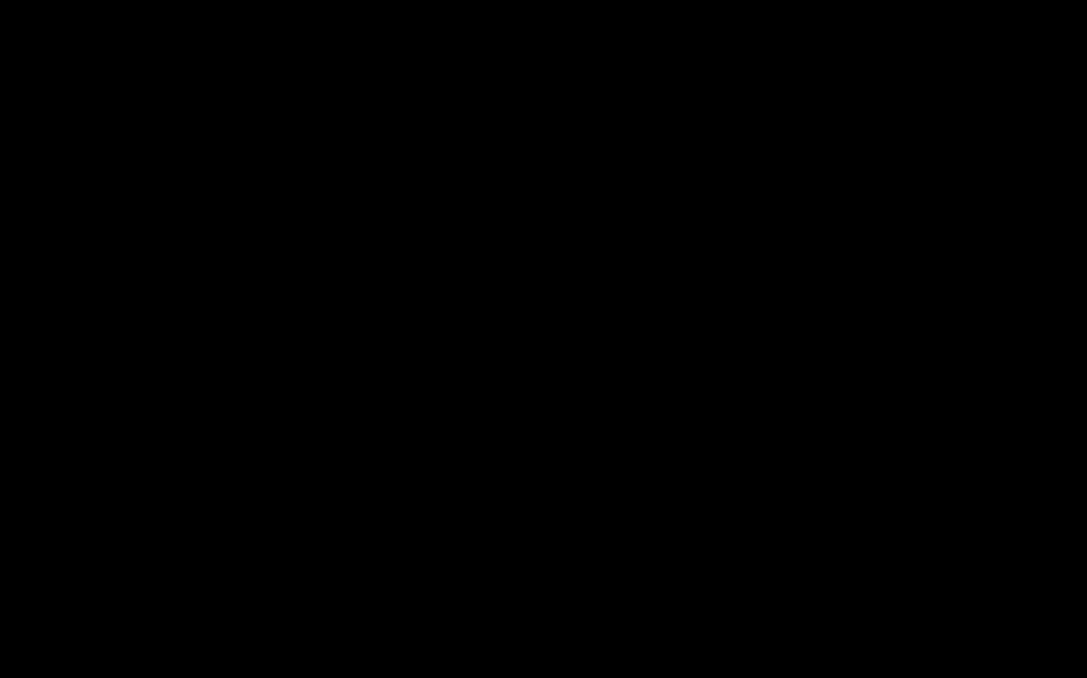
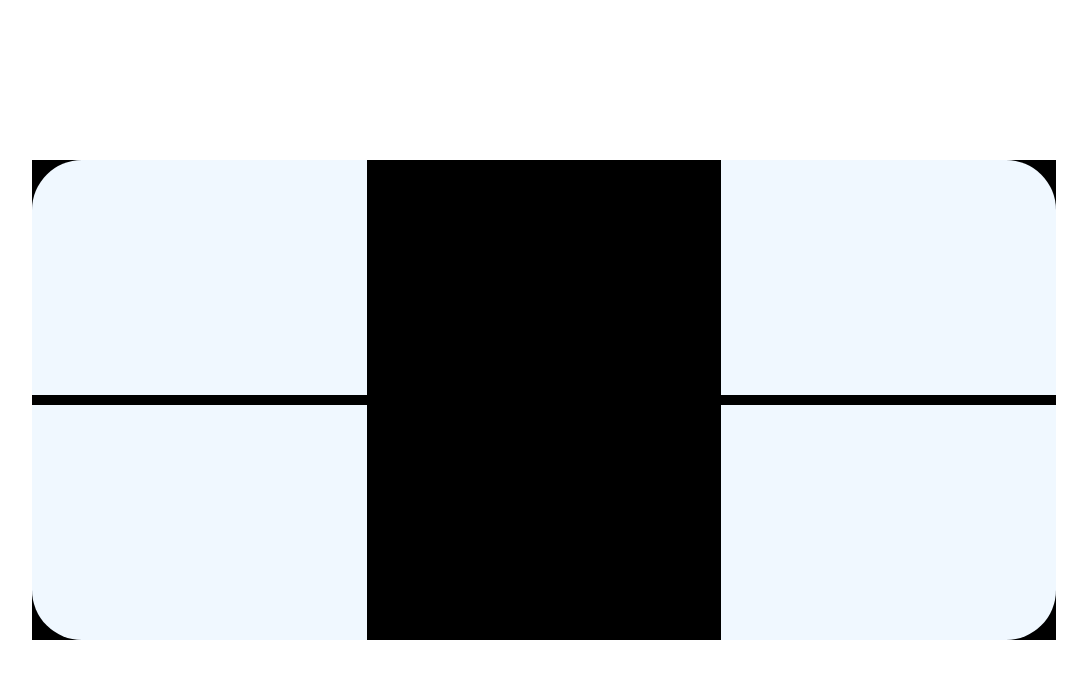
Before and after one commit to jorge-ferreyra/rompecabezas, an Astro site: page / in a window 1280 px wide. Shown: the whole page, without its empty margins (96-1183 px from the left). Built offline with nearby package versions, Linux system fonts and the light colour scheme; Astro itself is replaced by a stand-in of ours.

Commit message:
Creating Esquinas

```diff
--- /dev/null
+++ b/src/components/Esquinas.astro
@@ -0,0 +1,9 @@
+---
+const { id = "", positionClass } = Astro.props;
+
+import './Esquinas.css'
+
+---
+
+<section id={id} class=`esquina ${positionClass}`>
+</section>
--- /dev/null
+++ b/src/components/Esquinas.css
@@ -0,0 +1,30 @@
+.esquina {
+  width: 100%;
+  height: 100%;
+  background-color: aliceblue;
+  position: relative;
+}
+
+.esquina.top-left {
+  border-top-left-radius: 50px;
+  grid-column: 1;
+  grid-row: 1;
+}
+
+.esquina.top-right {
+  border-top-right-radius: 50px;
+  grid-column: 3;
+  grid-row: 1;
+}
+
+.esquina.bottom-left {
+  border-bottom-left-radius: 50px;
+  grid-column: 1;
+  grid-row: 2;
+}
+
+.esquina.bottom-right {
+  border-bottom-right-radius: 50px;
+  grid-column: 3;
+  grid-row: 2;
+}
--- a/src/components/Hero-section.astro
+++ b/src/components/Hero-section.astro
@@ -1,9 +1,13 @@
 ---
 import astroLogo from '../assets/astro.svg';
 import background from '../assets/background.svg';
+import Esquinas from './Esquinas.astro';
 import './Hero-section.css'
 ---
 
 <main class="main-container">
-
-</ma>
+	<Esquinas id="pieza1" positionClass="top-left"></Esquinas>
+	<Esquinas id="pieza1" positionClass="top-right"></Esquinas>
+	<Esquinas id="pieza1" positionClass="bottom-left"></Esquinas>
+	<Esquinas id="pieza1" positionClass="bottom-right"></Esquinas>
+</main>
--- a/src/components/Hero-section.css
+++ b/src/components/Hero-section.css
@@ -1,5 +1,9 @@
 .main-container {
-  width: 100%;
-  height: 100%;
+  min-width: 80%;
+  min-height: 60%;
   background-color: black;
+  display: grid;
+  grid-template-columns: repeat(3, 1fr);
+  grid-template-rows: repeat(2, 1fr);
+  gap: 10px;
 }
--- a/src/layouts/Layout.astro
+++ b/src/layouts/Layout.astro
@@ -18,5 +18,9 @@
 		margin: 0;
 		width: 100%;
 		height: 100%;
+		background-color: white;
+		display: flex;
+		justify-content: center;
+		align-items: center;
 	}
 </style>
```
